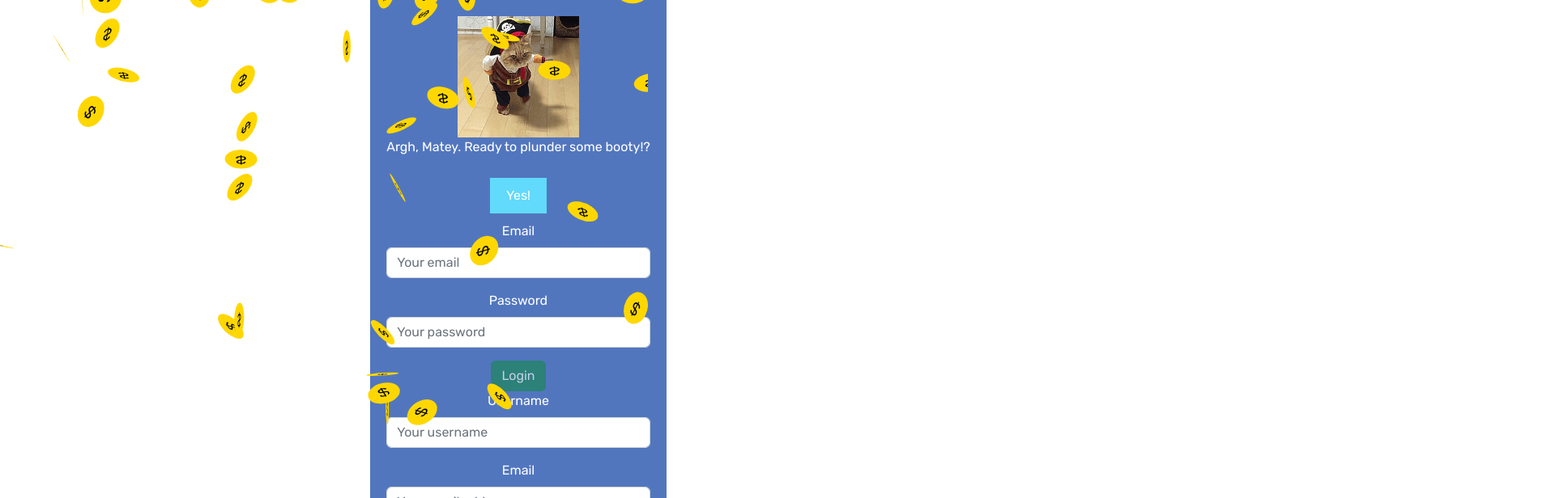
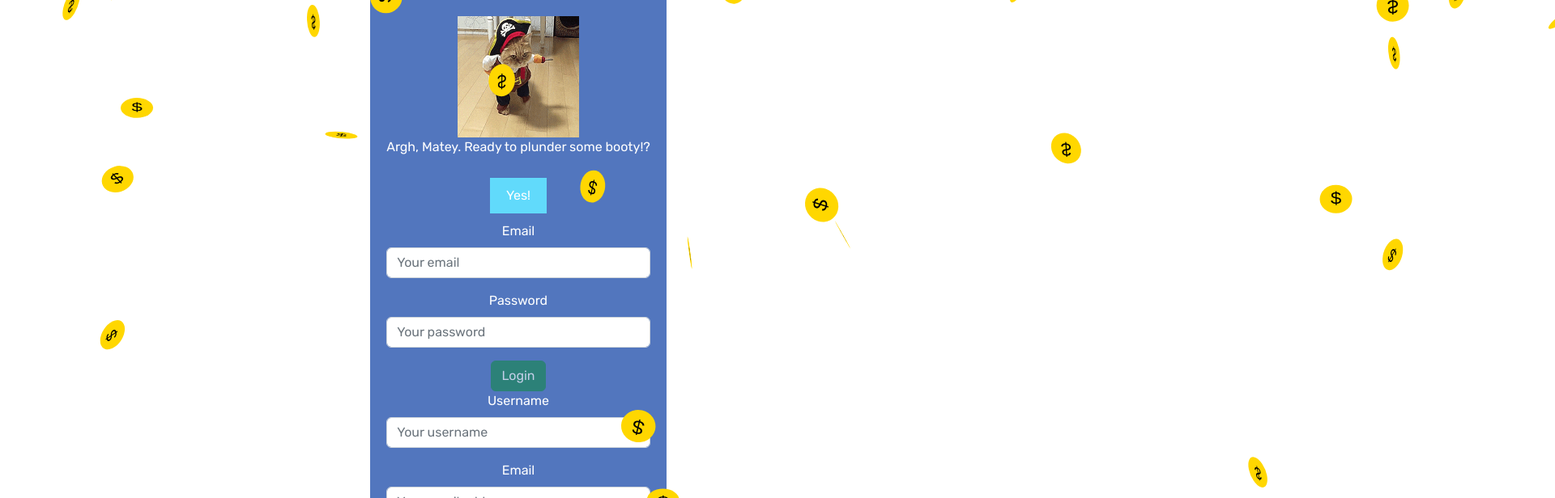
Before and after one commit to EMK2473/Wreckd-Treasure, a React (Vite) app in the folder client/: page / in a window 1280 px wide. Both pictures are taken after a click on the button "Yes!". Shown: the top 616 px of the page at 81% size, 1920 px wide, since content can reach past the window. Built offline with nearby package versions, Linux system fonts and the light colour scheme.

Commit message:
fixed confetti positioning

```diff
--- a/client/src/pages/LandingPage.jsx
+++ b/client/src/pages/LandingPage.jsx
@@ -61,17 +61,28 @@ const LandingPage = () => {
           </button>
           {confettiActive && (
             <Confetti
-              numberOfPieces={100}
-              width={800}
-              height={600}
+              numberOfPieces={149}
+              width={3000}
+              recycle={true}
+              height={3000}
               gravity={0.6}
               drawShape={(ctx) => {
                 ctx.beginPath();
+
+                // Outer circle (main coin)
                 ctx.arc(0, 0, 20, 0, 2 * Math.PI);
                 ctx.fillStyle = 'gold';
                 ctx.fill();
                 ctx.closePath();
 
+                // Inner circle (3D effect?)
+                ctx.beginPath();
+                ctx.arc(0, 0, 18, 0, 2 * Math.PI);
+                ctx.fillStyle = 'rgba(255, 255, 255, 0.5 0.5 0.5)';
+                ctx.fill();
+                ctx.closePath();
+
+                // Black "$" in center of coin
                 ctx.font = '24px Arial';
                 ctx.fillStyle = 'black';
                 ctx.textAlign = 'center';
@@ -80,7 +91,7 @@ const LandingPage = () => {
               }}
               position={{
                 x: getRandomInt(0, window.innerWidth),
-                y: getRandomInt(-50, -10), // Adjust the range for the starting point above the screen
+                y: getRandomInt(-50, -10),
               }}
             />
           )}
```
